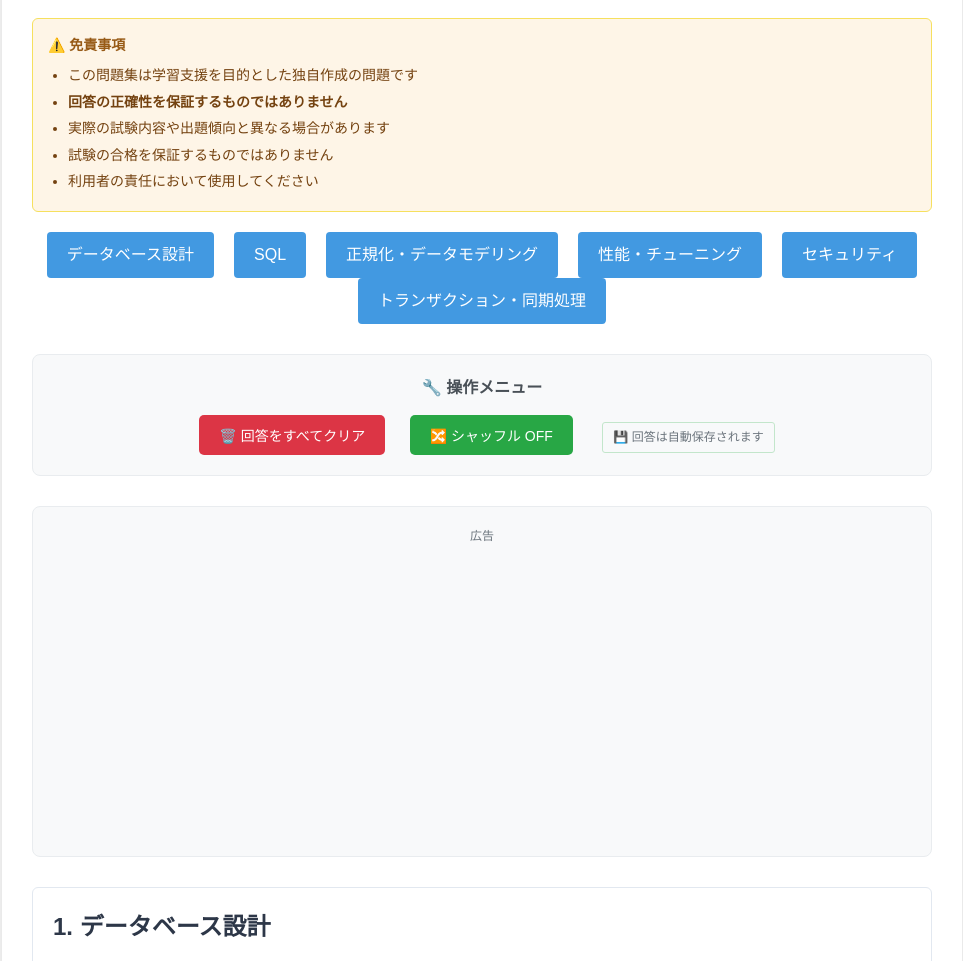
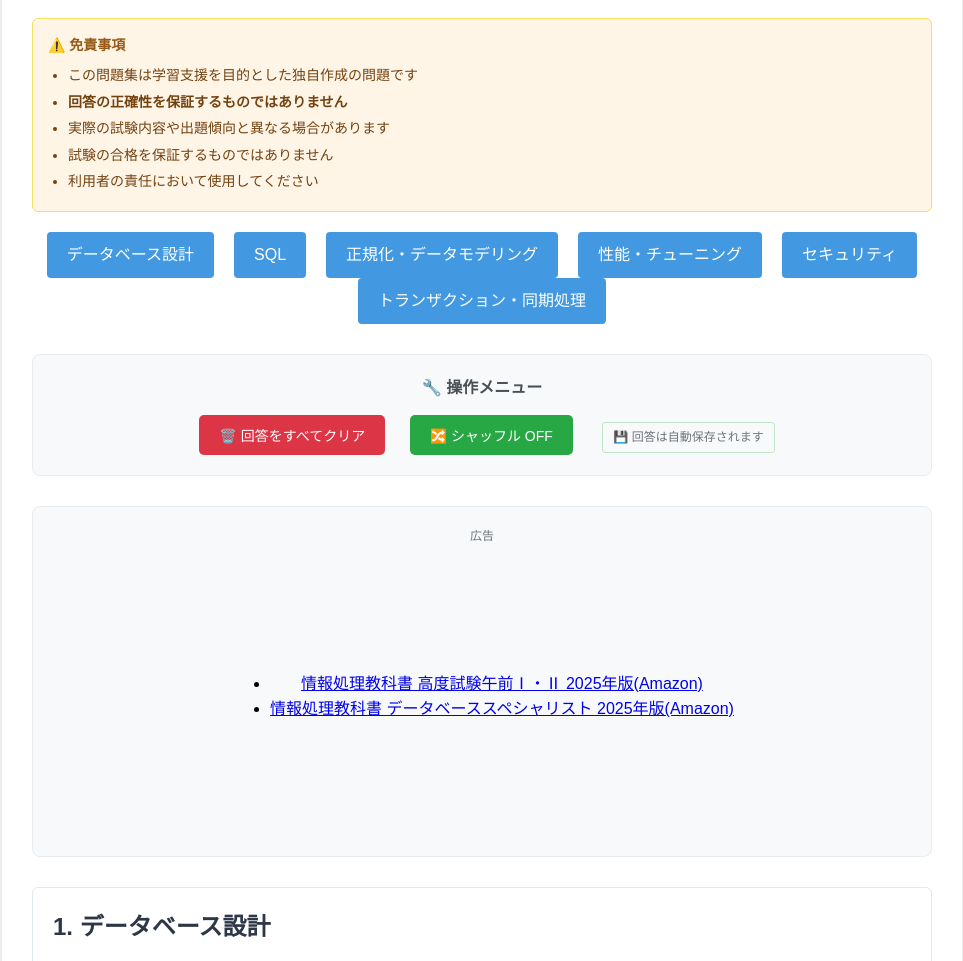
Before and after one commit to mikoto2000/online-workbook-template, a plain HTML site: page index.html in a window 1280 px wide. Shown: the part 139-1100 px from the top of the page, without its empty margins (158-1121 px from the left). Drawn offline with Linux system fonts and the light colour scheme.

Commit message:
Amazon リンクを追加。

```diff
--- a/index.html
+++ b/index.html
@@ -296,6 +296,10 @@
         <div class="ad-container">
             <div class="ad-label">広告</div>
             <div class="ad-horizontal">
+              <ul>
+                <li><a href="https://amzn.to/45sRoKK">情報処理教科書 高度試験午前Ⅰ・Ⅱ 2025年版(Amazon)</a></li>
+                <li><a href="https://amzn.to/4jYIuIo">情報処理教科書 データベーススペシャリスト 2025年版(Amazon)</a></li>
+              </ul>
                 <!-- レスポンシブ広告 -->
                 <!--<ins class="adsbygoogle"
                      style="display:block"
```
